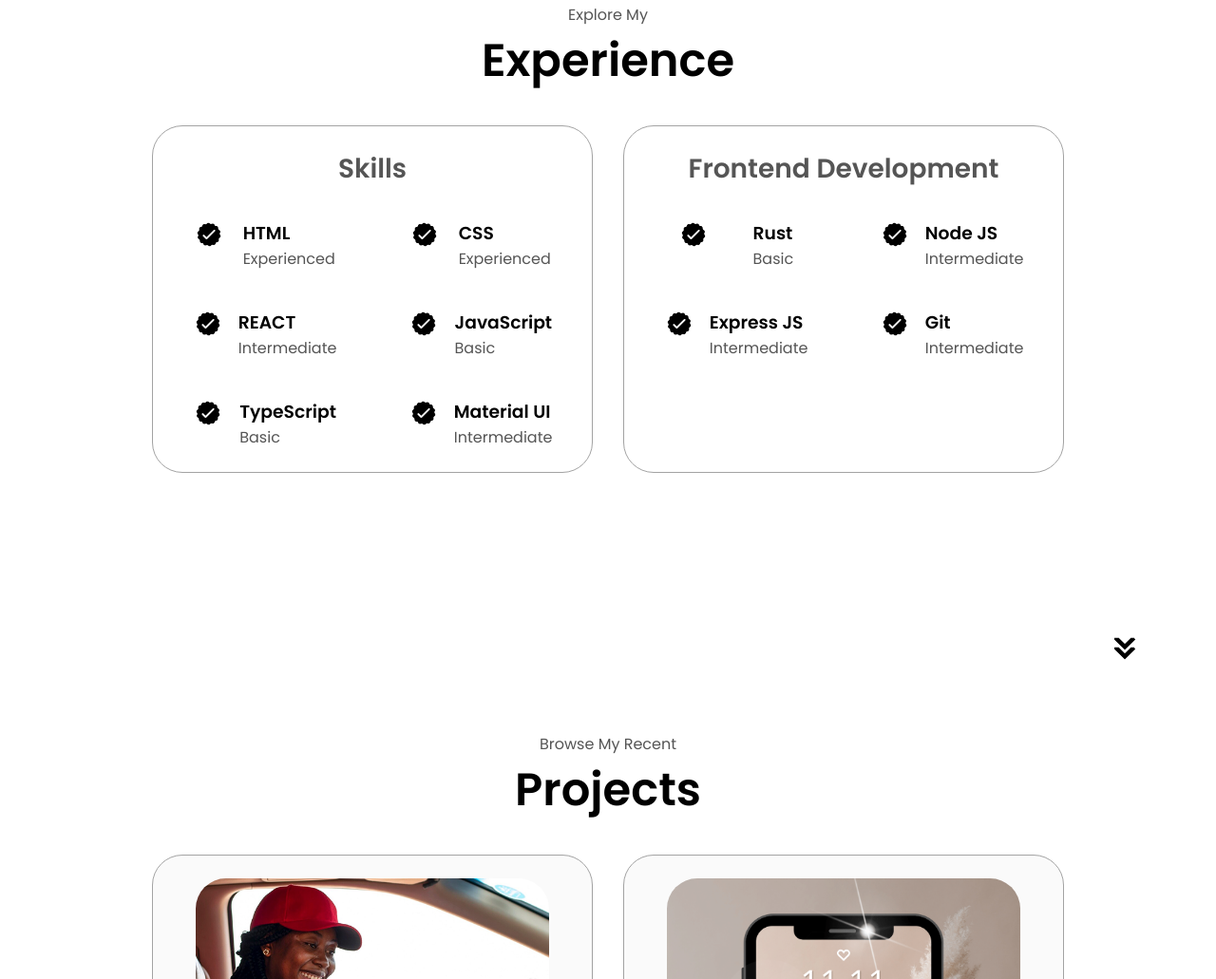
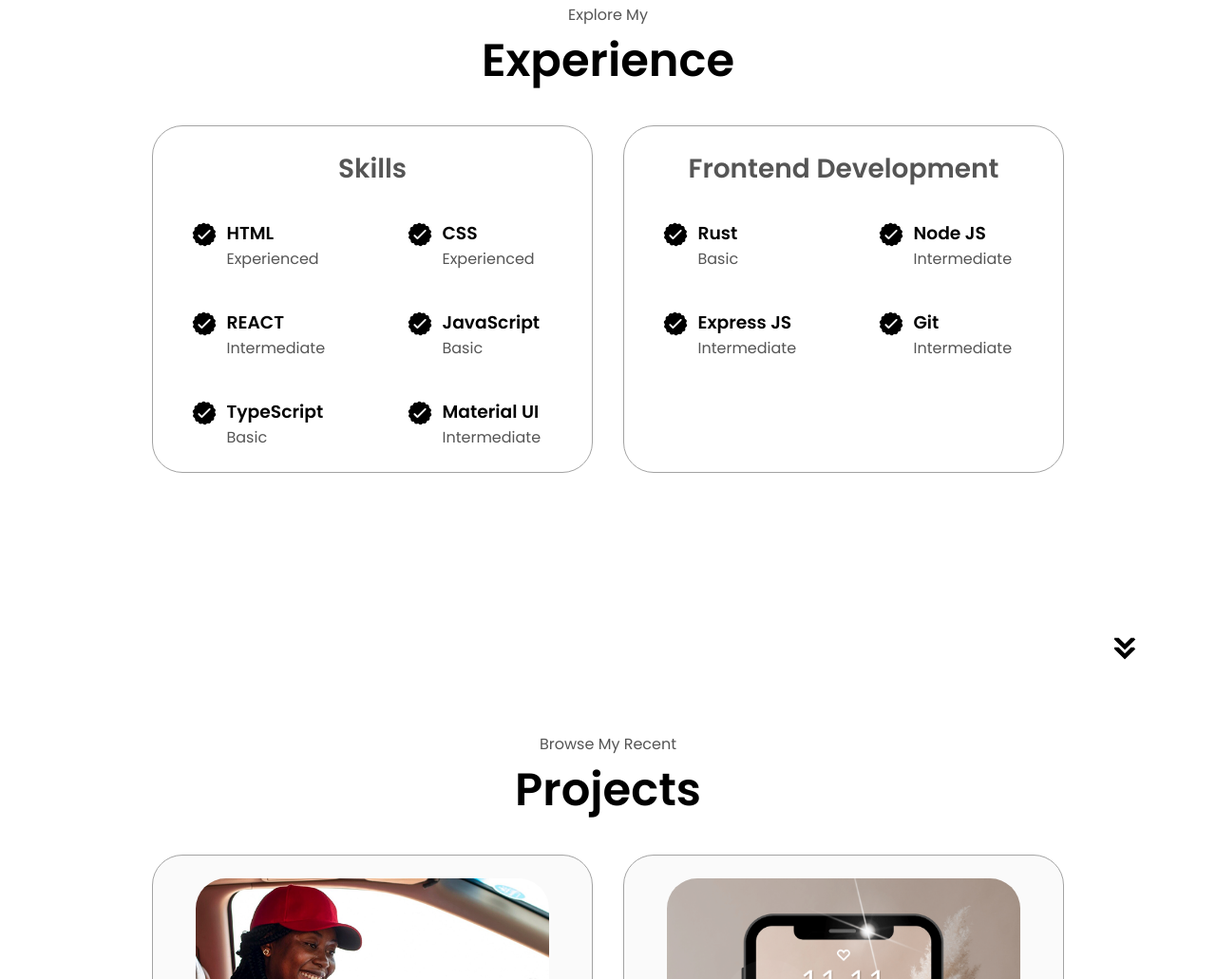
Before and after one commit to Davcid1572/Portfolio, a plain HTML site: page index.html in a window 1280 px wide. Shown: the part 1693-2724 px from the top of the page at 95% size. Drawn offline with Linux system fonts and the light colour scheme.

Commit message:
portfolio

```diff
--- a/style.css
+++ b/style.css
@@ -352,7 +352,7 @@ section {
 article {
   display: flex;
   width: 10rem;
-  justify-content: space-around;
+  /* justify-content: space-around; */
   gap: 0.5rem;
 }
 
```
